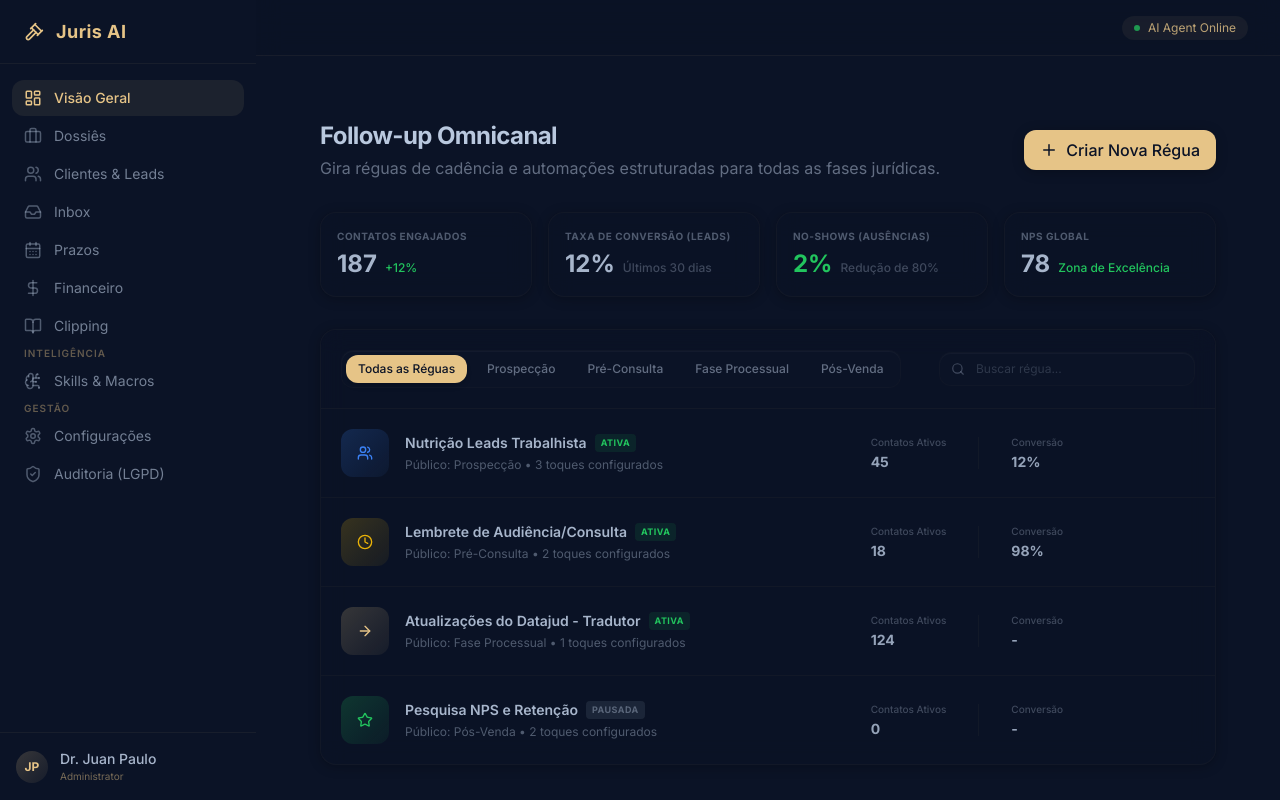
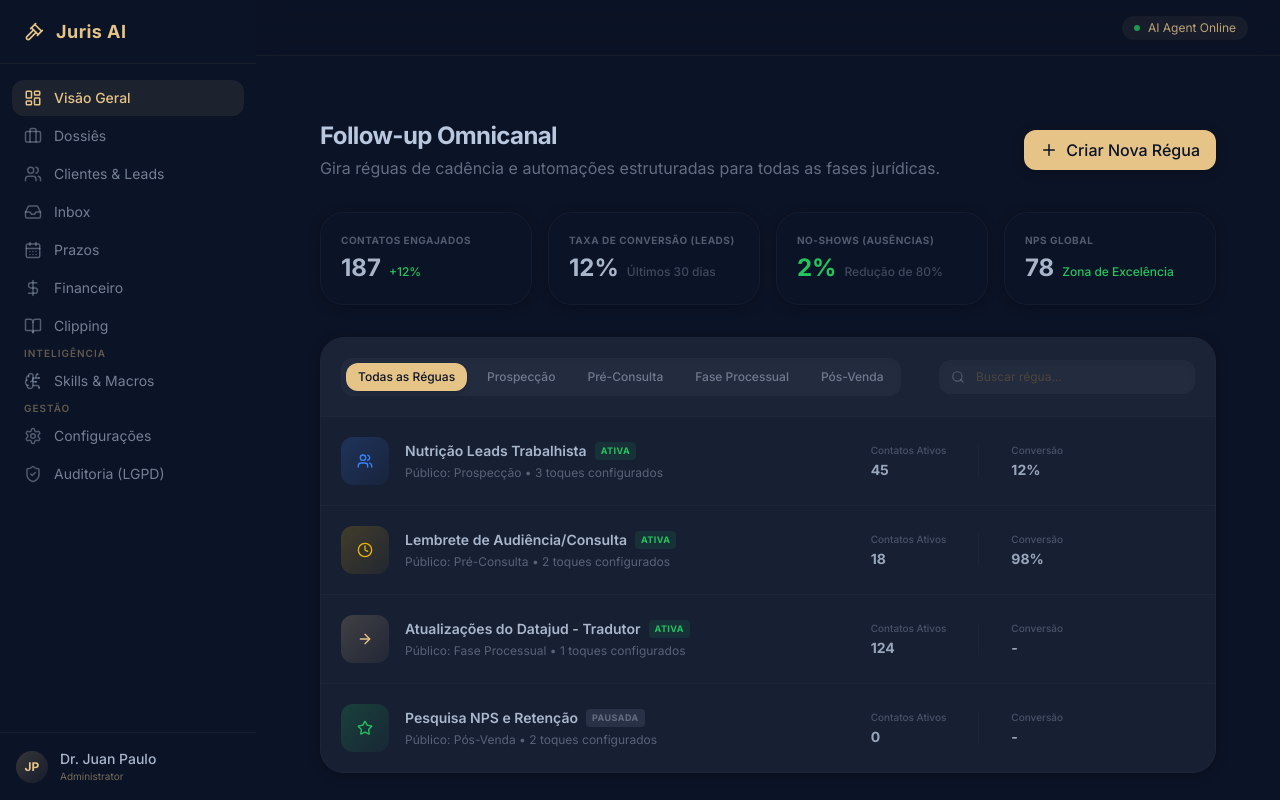
Before and after one commit to juan587842/adv, a Next.js app: page /dashboard/followup in a window 1280 px wide. Built offline with nearby package versions, Linux system fonts and the light colour scheme.

Commit message:
feat/ui: apply Stitch design tokens to followup, calendar, financial pages

```diff
--- a/src/app/dashboard/calendar/page.tsx
+++ b/src/app/dashboard/calendar/page.tsx
@@ -36,8 +36,8 @@ export default function CalendarPage() {
       <div className="grid grid-cols-1 lg:grid-cols-3 gap-6">
 
         {/* Main Calendar Grid */}
-        <div className="lg:col-span-2 bg-surface rounded-xl shadow-card overflow-hidden flex flex-col">
-          <div className="flex justify-between items-center p-4 border-b border-primary/[0.04]">
+        <div className="lg:col-span-2 bg-surface-container rounded-3xl shadow-card overflow-hidden flex flex-col border border-surface-container-highest/30">
+          <div className="flex justify-between items-center p-4 border-b border-surface-container-highest/30">
              <h2 className="text-base font-semibold text-secondary flex items-center gap-2">
                <CalendarIcon size={18} className="text-primary/70" /> Março 2026
              </h2>
@@ -64,7 +64,7 @@ export default function CalendarPage() {
               {daysInMonth.map(day => {
                 const dayEvents = events.filter(e => e.day === day);
                 return (
-                  <div key={day} className="h-20 bg-background/30 rounded-lg p-1 hover:bg-background/50 transition-colors relative group cursor-pointer">
+                  <div key={day} className="h-20 bg-surface-container-highest/30 rounded-lg p-1 hover:bg-surface-container-highest/50 transition-colors relative group cursor-pointer">
                     <span className="text-[10px] font-medium text-secondary/40 p-0.5 block">{day}</span>
                     <div className="flex flex-col gap-0.5 mt-0.5 overflow-y-auto max-h-[44px] no-scrollbar">
                       {dayEvents.map((event, idx) => (
@@ -90,7 +90,7 @@ export default function CalendarPage() {
             <CPCCalculator />
           </div>
 
-          <div className="bg-surface rounded-xl p-5 shadow-card">
+          <div className="bg-surface-container rounded-3xl p-5 shadow-card border border-surface-container-highest/30">
              <h3 className="font-semibold text-secondary flex items-center gap-2 mb-4 text-sm">
                <AlertCircle size={16} className="text-primary/70" /> Próximos 7 Dias
              </h3>
--- a/src/app/dashboard/financial/page.tsx
+++ b/src/app/dashboard/financial/page.tsx
@@ -27,7 +27,7 @@ export default function FinancialPage() {
       </div>
 
       <div className="grid grid-cols-1 sm:grid-cols-2 lg:grid-cols-4 gap-4">
-        <div className="bg-surface rounded-xl p-5 shadow-card">
+        <div className="glass-panel rounded-3xl p-5 shadow-card border border-surface-container-highest/30">
           <div className="flex justify-between items-start mb-3">
             <p className="text-[10px] font-semibold uppercase tracking-widest text-secondary/30">Receita do Mês</p>
             <div className="p-1.5 bg-green-500/[0.08] text-green-400/70 rounded-lg"><ArrowUpRight size={16} /></div>
@@ -36,7 +36,7 @@ export default function FinancialPage() {
           <p className="text-[10px] text-green-400/70 mt-2 font-medium">+12% vs. mês passado</p>
         </div>
 
-        <div className="bg-surface rounded-xl p-5 shadow-card">
+        <div className="glass-panel rounded-3xl p-5 shadow-card border border-surface-container-highest/30">
           <div className="flex justify-between items-start mb-3">
             <p className="text-[10px] font-semibold uppercase tracking-widest text-secondary/30">Despesas e Custas</p>
             <div className="p-1.5 bg-red-500/[0.08] text-red-400/70 rounded-lg"><ArrowDownRight size={16} /></div>
@@ -45,7 +45,7 @@ export default function FinancialPage() {
           <p className="text-[10px] text-red-400/60 mt-2 font-medium">+5% vs. mês passado</p>
         </div>
 
-        <div className="bg-surface rounded-xl p-5 shadow-card">
+        <div className="glass-panel rounded-3xl p-5 shadow-card border border-surface-container-highest/30">
            <div className="flex justify-between items-start mb-3">
             <p className="text-[10px] font-semibold uppercase tracking-widest text-secondary/30">A Receber (Alvarás)</p>
             <div className="p-1.5 bg-yellow-500/[0.08] text-yellow-400/70 rounded-lg"><FileCheck size={16} /></div>
@@ -54,7 +54,7 @@ export default function FinancialPage() {
           <p className="text-[10px] text-secondary/30 mt-2 font-medium">Previsão: 30 dias</p>
         </div>
 
-        <div className="bg-gradient-to-br from-primary/[0.06] to-transparent rounded-xl p-5 shadow-card">
+        <div className="bg-gradient-to-br from-primary/[0.06] to-transparent rounded-3xl p-5 shadow-card border border-surface-container-highest/30">
            <div className="flex justify-between items-start mb-3">
             <p className="text-[10px] font-semibold uppercase tracking-widest text-primary/60">Saldo Líquido</p>
             <div className="p-1.5 bg-primary/[0.1] text-primary/70 rounded-lg"><DollarSign size={16} /></div>
@@ -64,8 +64,8 @@ export default function FinancialPage() {
         </div>
       </div>
 
-      <div className="bg-surface rounded-xl shadow-card overflow-hidden">
-        <div className="flex flex-col sm:flex-row gap-4 justify-between items-center p-4 border-b border-primary/[0.04]">
+      <div className="bg-surface-container rounded-3xl shadow-card overflow-hidden border border-surface-container-highest/30">
+        <div className="flex flex-col sm:flex-row gap-4 justify-between items-center p-4 border-b border-surface-container-highest/30">
           <div className="flex gap-4 w-full sm:w-auto overflow-x-auto no-scrollbar pb-1 sm:pb-0">
              <button className="text-xs font-bold text-primary border-b-2 border-primary pb-1 whitespace-nowrap">Todas</button>
              <button className="text-xs font-medium text-secondary/30 hover:text-secondary/60 border-b-2 border-transparent pb-1 whitespace-nowrap">Honorários</button>
@@ -80,7 +80,7 @@ export default function FinancialPage() {
         <div className="overflow-x-auto">
           <table className="w-full text-left">
             <thead>
-              <tr className="border-b border-primary/[0.04] bg-background/20">
+              <tr className="border-b border-surface-container-highest/30 bg-surface-container-highest/20">
                 <th className="py-3 px-4 text-[10px] font-semibold uppercase tracking-widest text-secondary/30">Lançamento</th>
                 <th className="py-3 px-4 text-[10px] font-semibold uppercase tracking-widest text-secondary/30">Dossiê</th>
                 <th className="py-3 px-4 text-[10px] font-semibold uppercase tracking-widest text-secondary/30">Data</th>
@@ -91,7 +91,7 @@ export default function FinancialPage() {
             </thead>
             <tbody>
               {transactions.map((tx) => (
-                <tr key={tx.id} className="border-b border-primary/[0.03] hover:bg-background/30 transition-colors">
+                <tr key={tx.id} className="border-b border-surface-container-highest/20 hover:bg-surface-container-highest/30 transition-colors">
                   <td className="py-3 px-4">
                     <div className="flex items-center gap-3">
                       <div className={`p-1.5 rounded-full ${tx.type === 'income' ? 'bg-green-500/[0.08] text-green-400/70' : 'bg-red-500/[0.08] text-red-400/70'}`}>
--- a/src/app/dashboard/followup/page.tsx
+++ b/src/app/dashboard/followup/page.tsx
@@ -57,28 +57,28 @@ export default function FollowupDashboard() {
 
       {/* Global Health Metrics */}
       <div className="grid grid-cols-1 md:grid-cols-4 gap-4">
-        <div className="p-4 rounded-2xl bg-surface/60 backdrop-blur-md shadow-card border border-primary/[0.03]">
+        <div className="p-5 rounded-3xl glass-panel shadow-card border border-surface-container-highest/30">
           <p className="text-[10px] text-secondary/40 font-bold uppercase tracking-wider mb-1">Contatos Engajados</p>
           <div className="flex items-end gap-2">
             <span className="text-2xl font-bold text-secondary/90">187</span>
             <span className="text-xs text-green-500 font-medium mb-1">+12%</span>
           </div>
         </div>
-        <div className="p-4 rounded-2xl bg-surface/60 backdrop-blur-md shadow-card border border-primary/[0.03]">
+        <div className="p-5 rounded-3xl glass-panel shadow-card border border-surface-container-highest/30">
           <p className="text-[10px] text-secondary/40 font-bold uppercase tracking-wider mb-1">Taxa de Conversão (Leads)</p>
           <div className="flex items-end gap-2">
             <span className="text-2xl font-bold text-secondary/90">12%</span>
             <span className="text-xs text-secondary/30 font-medium mb-1">Últimos 30 dias</span>
           </div>
         </div>
-        <div className="p-4 rounded-2xl bg-surface/60 backdrop-blur-md shadow-card border border-primary/[0.03]">
+        <div className="p-5 rounded-3xl glass-panel shadow-card border border-surface-container-highest/30">
           <p className="text-[10px] text-secondary/40 font-bold uppercase tracking-wider mb-1">No-Shows (Ausências)</p>
           <div className="flex items-end gap-2">
             <span className="text-2xl font-bold text-green-500">2%</span>
             <span className="text-xs text-secondary/30 font-medium mb-1">Redução de 80%</span>
           </div>
         </div>
-        <div className="p-4 rounded-2xl bg-surface/60 backdrop-blur-md shadow-card border border-primary/[0.03]">
+        <div className="p-5 rounded-3xl glass-panel shadow-card border border-surface-container-highest/30">
           <p className="text-[10px] text-secondary/40 font-bold uppercase tracking-wider mb-1">NPS Global</p>
           <div className="flex items-end gap-2">
             <span className="text-2xl font-bold text-secondary/90">78</span>
@@ -88,9 +88,9 @@ export default function FollowupDashboard() {
       </div>
 
       {/* Campaign List Header */}
-      <div className="bg-surface/60 backdrop-blur-md rounded-2xl shadow-card border border-primary/[0.03] overflow-hidden">
-        <div className="p-4 sm:p-5 border-b border-primary/[0.04] flex flex-col sm:flex-row sm:items-center justify-between gap-4 bg-background/20">
-          <div className="flex gap-2 bg-surface p-1 rounded-xl shadow-inner-glow border border-primary/[0.02]">
+      <div className="bg-surface-container rounded-3xl shadow-card border border-surface-container-highest/30 overflow-hidden">
+        <div className="p-4 sm:p-5 border-b border-surface-container-highest/30 flex flex-col sm:flex-row sm:items-center justify-between gap-4 bg-surface-container-highest/20">
+          <div className="flex gap-2 bg-surface-container-highest/50 p-1 rounded-xl shadow-inner border border-transparent">
             {["all", "Prospecção", "Pré-Consulta", "Fase Processual", "Pós-Venda"].map(tab => (
               <button
                 key={tab}
@@ -109,13 +109,13 @@ export default function FollowupDashboard() {
             <input
               type="text"
               placeholder="Buscar régua..."
-              className="w-full sm:w-64 pl-9 pr-4 py-2 bg-surface rounded-xl text-xs focus:outline-none focus:ring-1 focus:ring-primary/30 text-secondary placeholder:text-secondary/20 shadow-inner-glow border border-primary/[0.02]"
+              className="w-full sm:w-64 pl-9 pr-4 py-2 bg-surface-container-highest/50 rounded-xl text-xs focus:outline-none focus:ring-1 focus:ring-primary/30 text-secondary placeholder:text-outline-variant shadow-inner border border-transparent"
             />
           </div>
         </div>
 
         {/* Campaign List */}
-        <div className="divide-y divide-primary/[0.03]">
+        <div className="divide-y divide-surface-container-highest/30">
           {demoCampaigns.filter(c => filter === "all" || c.audience === filter).map(campaign => (
             <div key={campaign.id} className="p-4 sm:p-5 hover:bg-primary/[0.01] transition-colors flex flex-col sm:flex-row gap-4 sm:items-center justify-between group">
 
@@ -161,10 +161,10 @@ export default function FollowupDashboard() {
                 }`}>
                   {campaign.status === "active" ? <Pause size={16} /> : <Play size={16} />}
                 </button>
-                <Link href={`/dashboard/followup/builder?id=${campaign.id}`} className="p-2 rounded-lg bg-surface text-secondary/40 hover:text-primary transition-colors shadow-card border border-primary/[0.04]">
+                <Link href={`/dashboard/followup/builder?id=${campaign.id}`} className="p-2 rounded-lg bg-surface-container-highest/50 text-secondary/40 hover:text-primary transition-colors shadow-sm border border-transparent">
                   <Settings2 size={16} />
                 </Link>
-                <Link href={`/dashboard/followup/metrics/${campaign.id}`} className="p-2 rounded-lg bg-surface text-secondary/40 hover:text-primary transition-colors shadow-card border border-primary/[0.04]">
+                <Link href={`/dashboard/followup/metrics/${campaign.id}`} className="p-2 rounded-lg bg-surface-container-highest/50 text-secondary/40 hover:text-primary transition-colors shadow-sm border border-transparent">
                   <BarChart3 size={16} />
                 </Link>
               </div>
```
